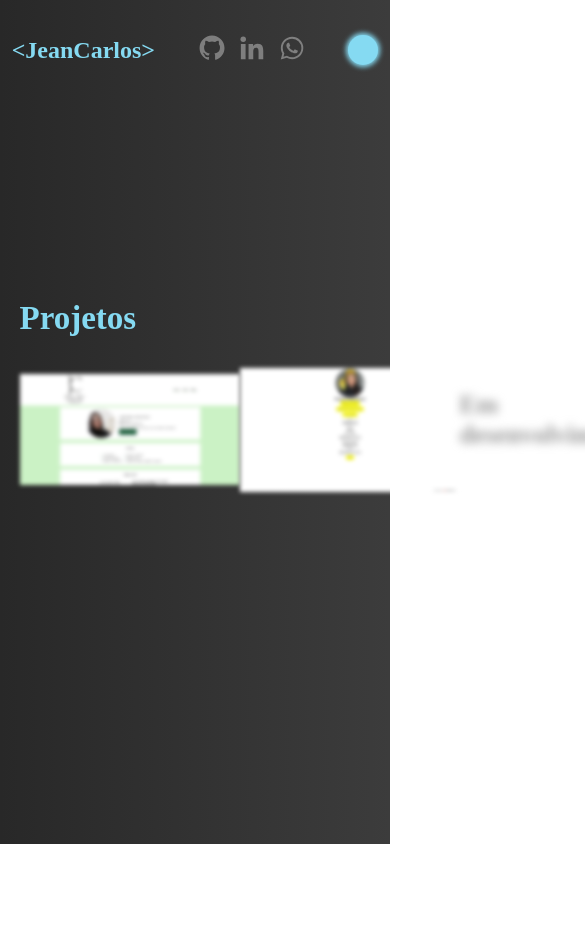
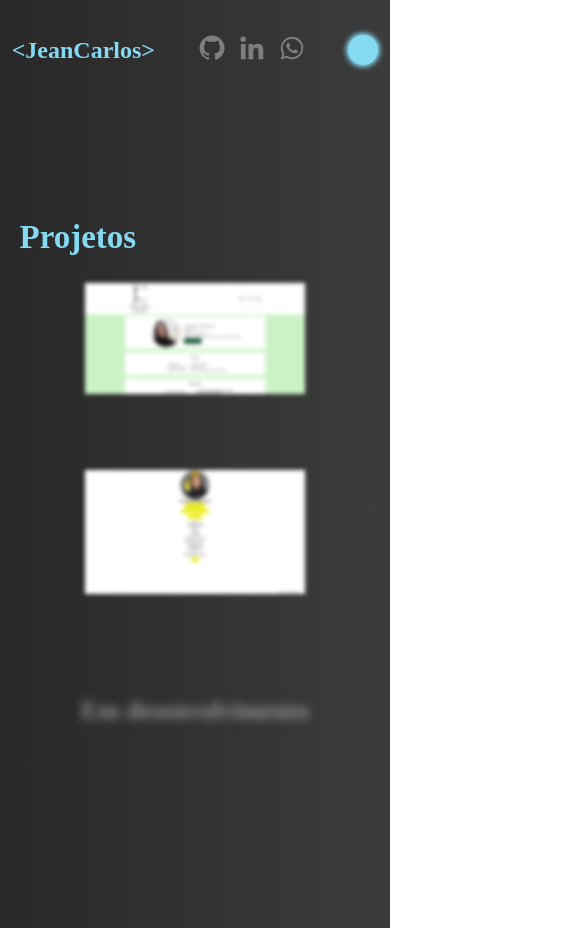
Before and after one commit to jeanccdev/portfolio, a React (Vite) app: page /projects in a window 390 px wide. Shown: the top 928 px of the page, 585 px wide, since content can reach past the window. Before the commit the page ends 844 px from the top, so only its background shows below. Built offline with nearby package versions, Linux system fonts and the light colour scheme.

Commit message:
Making it more responsive

```diff
--- a/src/App.css
+++ b/src/App.css
@@ -79,7 +79,6 @@ main {
 #projects div {
   display: grid;
   grid-template-columns: auto auto auto;
-  grid-template-rows: auto auto auto;
 }
 
 #projects div div {
@@ -118,3 +117,18 @@ main {
 #projects div div:hover h3 {
   filter: blur(0px);
 }
+
+@media only screen and (max-width: 780px) {
+  #projects div {
+    grid-template-columns: auto auto;
+  }
+}
+
+@media only screen and (max-width: 520px) {
+  main {
+    padding-top: 10vh;
+  }
+  #projects div {
+    grid-template-columns: auto;
+  }
+}
```
